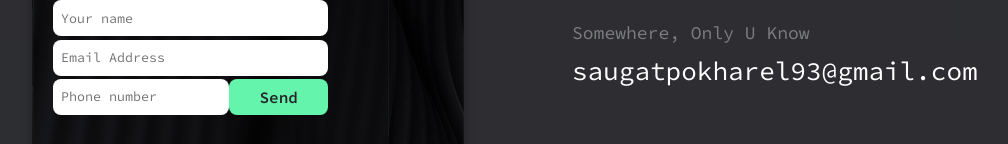
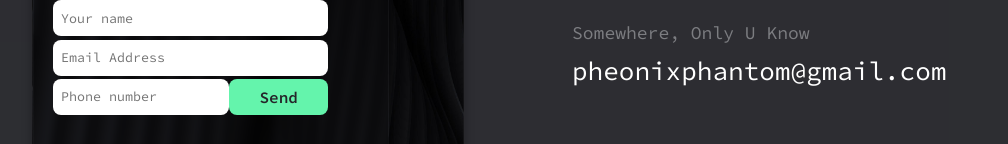
Before and after one commit to SaugatEDITH/Saugat, a plain HTML site: page index.html in a window 1280 px wide. Shown: the part 3769-3913 px from the top of the page, without its empty margins (68-1076 px from the left). Drawn offline with nearby package versions, Linux system fonts and the light colour scheme.

Commit message:
Update index.html

```diff
--- a/index.html
+++ b/index.html
@@ -305,7 +305,7 @@
             <div class="footer-email-intro">
                 <p>Information</p>
                 <h6>Somewhere, Only U Know </h6>
-                <h3>saugatpokharel93@gmail.com</h3>
+                <h3>pheonixphantom@gmail.com</h3>
             </div>
             <div class="footer-nav-menu">
                 <ul class="footer-menu">
```
